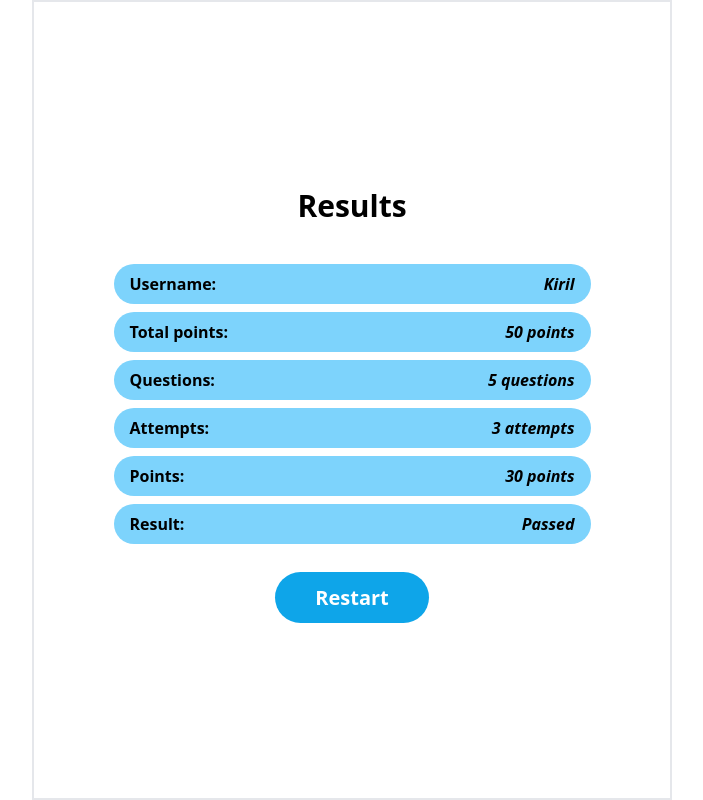
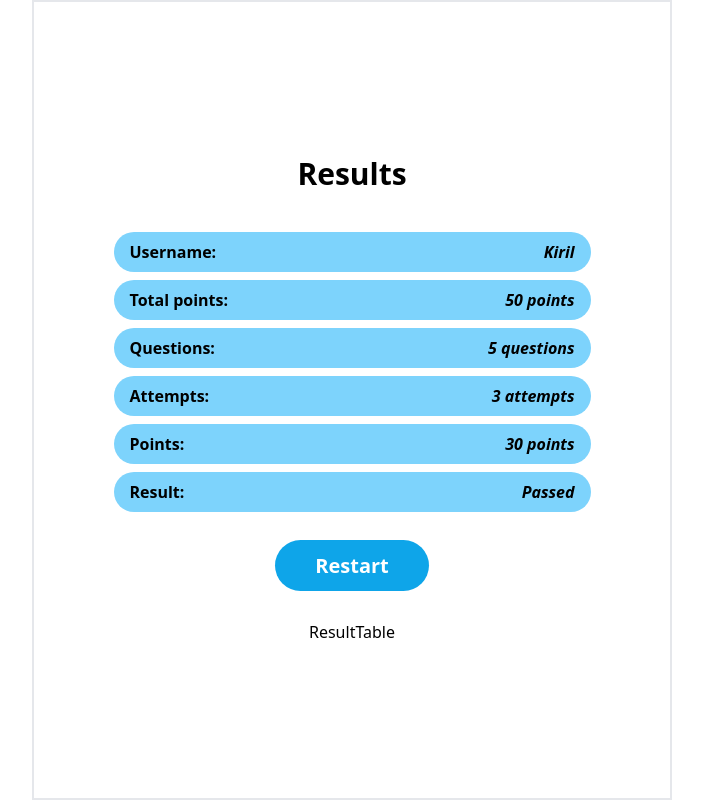
Before and after one commit to Kiril-Pavlov/react-quiz-app, a React (Create React App) app: page /result in a window 1280 px wide. Shown: the whole page, without its empty margins (288-991 px from the left). Built offline with nearby package versions, Linux system fonts and the light colour scheme.

Commit message:
import ResultTable component to Result component

```diff
--- a/src/components/Result.jsx
+++ b/src/components/Result.jsx
@@ -1,5 +1,7 @@
 import React from 'react'
 import { Link } from 'react-router-dom'
+
+import ResultTable from './ResultTable'
 
 const Result = () => {
 
@@ -39,6 +41,9 @@ const Result = () => {
       <button>
         <Link to={'/'} onClick={handleRestart}  className='bg-sky-500 px-10 py-3 rounded-full text-white font-semibold text-xl'>Restart</Link>
       </button>
+      <div>
+        <ResultTable/>
+      </div>
     </div>
   )
 }
```
